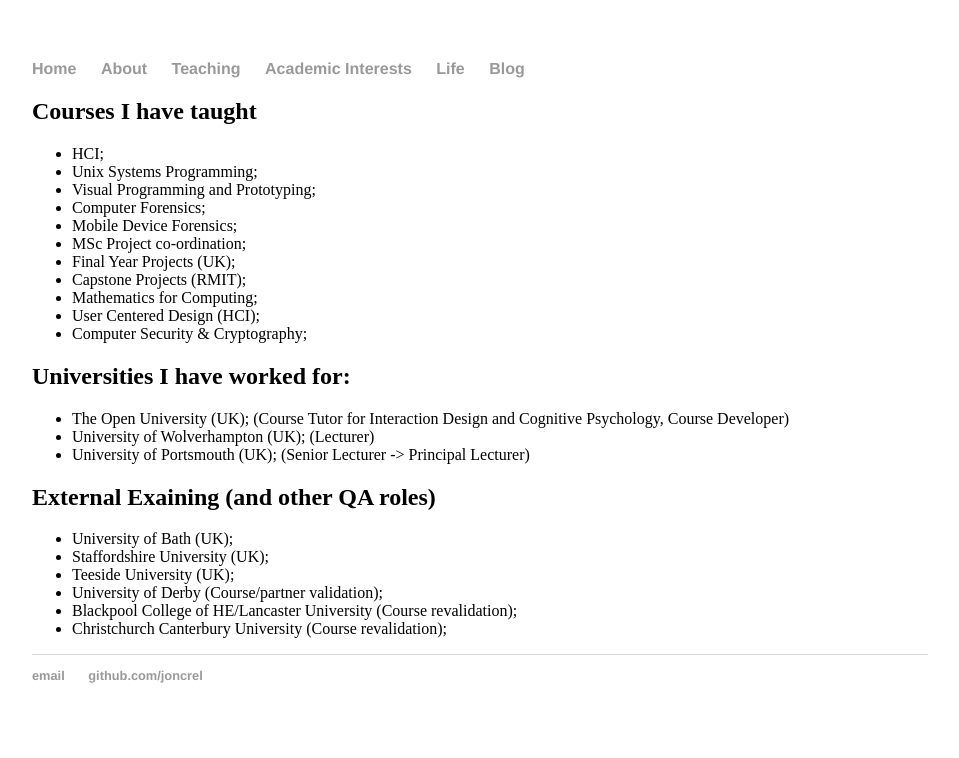
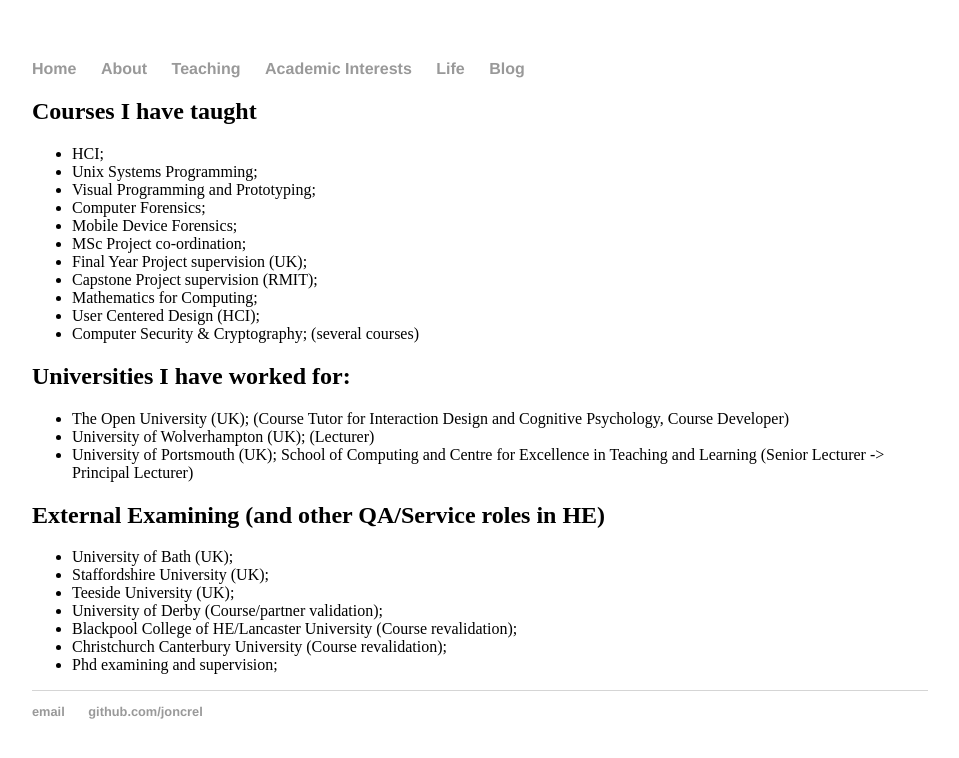
Before and after one commit to joncrel/joncrel.github.io, a Jekyll site: the page built from cv/index.html, in a window 1280 px wide. Shown: the top 758 px of the page, without its empty margins (160-1119 px from the left). Built offline with Jekyll 4.4.1, drawn with Linux system fonts in a browser that asks for light colours.

Commit message:
Update index.html

```diff
--- a/cv/index.html
+++ b/cv/index.html
@@ -11,24 +11,26 @@
   <li>Computer Forensics; </li>
   <li>Mobile Device Forensics; </li>
   <li>MSc Project co-ordination;</li>
-  <li>Final Year Projects (UK); </li>
-  <li>Capstone Projects (RMIT); </li>
+  <li>Final Year Project supervision (UK); </li>
+  <li>Capstone Project supervision (RMIT); </li>
   <li>Mathematics for Computing; </li>
   <li>User Centered Design (HCI); </li>
-  <li>Computer Security & Cryptography; </li>
+  <li>Computer Security & Cryptography; (several courses)</li>
   </ul>
   <h2>Universities I have worked for:</h2>
   <ul> <li>The Open University (UK); (Course Tutor for Interaction Design and Cognitive Psychology, Course Developer)</li>
   <li>University of Wolverhampton (UK); (Lecturer) </li>
-  <li>University of Portsmouth (UK); (Senior Lecturer -> Principal Lecturer)</li>
+  <li>University of Portsmouth (UK); School of Computing and Centre for Excellence in Teaching and Learning (Senior Lecturer -> Principal Lecturer)</li>
   </ul>
-  <h2>External Exaining (and other QA roles) </h2>
-  <ul> <li>University of Bath (UK); </li>
+  <h2>External Examining (and other QA/Service roles in HE) </h2>
+  <ul>
+  <li>University of Bath (UK); </li>
   <li>Staffordshire University (UK); </li>
   <li>Teeside University (UK); </li>
   <li>University of Derby (Course/partner validation); </li>
   <li>Blackpool College of HE/Lancaster University (Course revalidation); </li>
   <li>Christchurch Canterbury University (Course revalidation); </li>
+    <li> Phd examining and supervision; </li>
   </ul>
 
 </div><!-- /.blurb -->
```
